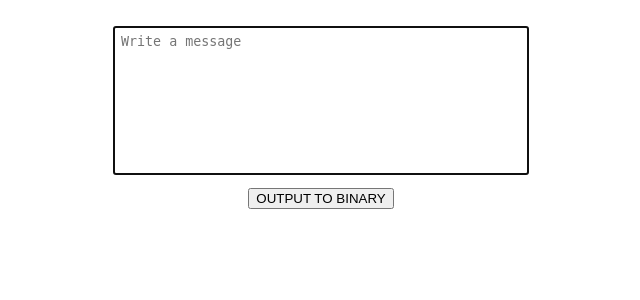
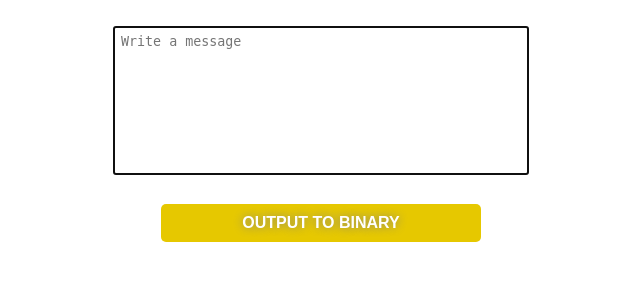
Before and after one commit to AndyTBurke/Bulbs, a Flask app: page / in a window 1280 px wide. Shown: the part 229-529 px from the top of the page, without its empty margins (319-959 px from the left). Run offline with Flask 3, Linux system fonts and the light colour scheme.

Commit message:
feat: option to output to 0s and 1s

```diff
--- a/static/styles.css
+++ b/static/styles.css
@@ -144,3 +144,44 @@ form {
     color:#b30303;
     font-weight: bold;
 }
+
+.output-btn {
+    margin-top: 1em;
+    display: inline-block;
+    padding: 10px 20px;
+    border: none;
+    border-radius: 5px;
+    background-color: #E6C800;
+    color: #FFFFFF;
+    font-family: Arial, sans-serif;
+    font-size: 16px;
+    font-weight: bold;
+    text-decoration: none;
+    text-align: center;
+    cursor: pointer;
+    transition: background-color 0.5s ease-in-out;
+    width: 20em;
+    text-shadow: 0 0 10px gray;
+}
+
+.output-btn:hover {
+    background-color: #968702;
+}
+
+.output-btn:active {
+    background-color: #807700;
+}
+
+#output-option-div {
+    background-color: #d3d3d3;
+    width: 20em;
+    padding: .5em 0;
+    border-radius: 5px;
+    margin-top: 1em;
+    display: flex;
+    justify-content: space-around;
+}
+
+#bulbs, #nums {
+    cursor: pointer;
+}
--- a/templates/binary_to_text.html
+++ b/templates/binary_to_text.html
@@ -7,7 +7,7 @@
         <textarea
             autofocus name="message"
             placeholder="Input binary message"></textarea>
-        <button>OUTPUT TO PLAIN TEXT</button>
+        <button class="output-btn">OUTPUT TO PLAIN TEXT</button>
     </form>
     <div class="message-div">{{message}}</div>
     {% if error %}
--- a/templates/index.html
+++ b/templates/index.html
@@ -9,9 +9,19 @@
             maxlength="1000"
             autofocus name="message"
             placeholder="Write a message"></textarea>
-        <button>OUTPUT TO BINARY</button>
+        <button class="output-btn">OUTPUT TO BINARY</button>
     </form>
     {% if message %}
+    <div id="output-option-div">
+        <div>
+            <input type="radio" id="bulbs" name="output-option" value="bulbs" checked>
+            <label for="bulbs">Bulbs</label>
+        </div>
+        <div>
+            <input type="radio" id="nums" name="output-option" value="nums">
+            <label for="nums">0s and 1s</label>
+        </div>
+    </div>
     <button id="copy-btn">COPY BINARY TO CLIPBOARD</button>
     <div class="message-div" id="binary-message">{{message}}</div>
     <script src="{{ url_for('static', filename='/index.js') }}"></script>
```
Also changed, not shown: static/index.js (+15 -0 lines).
